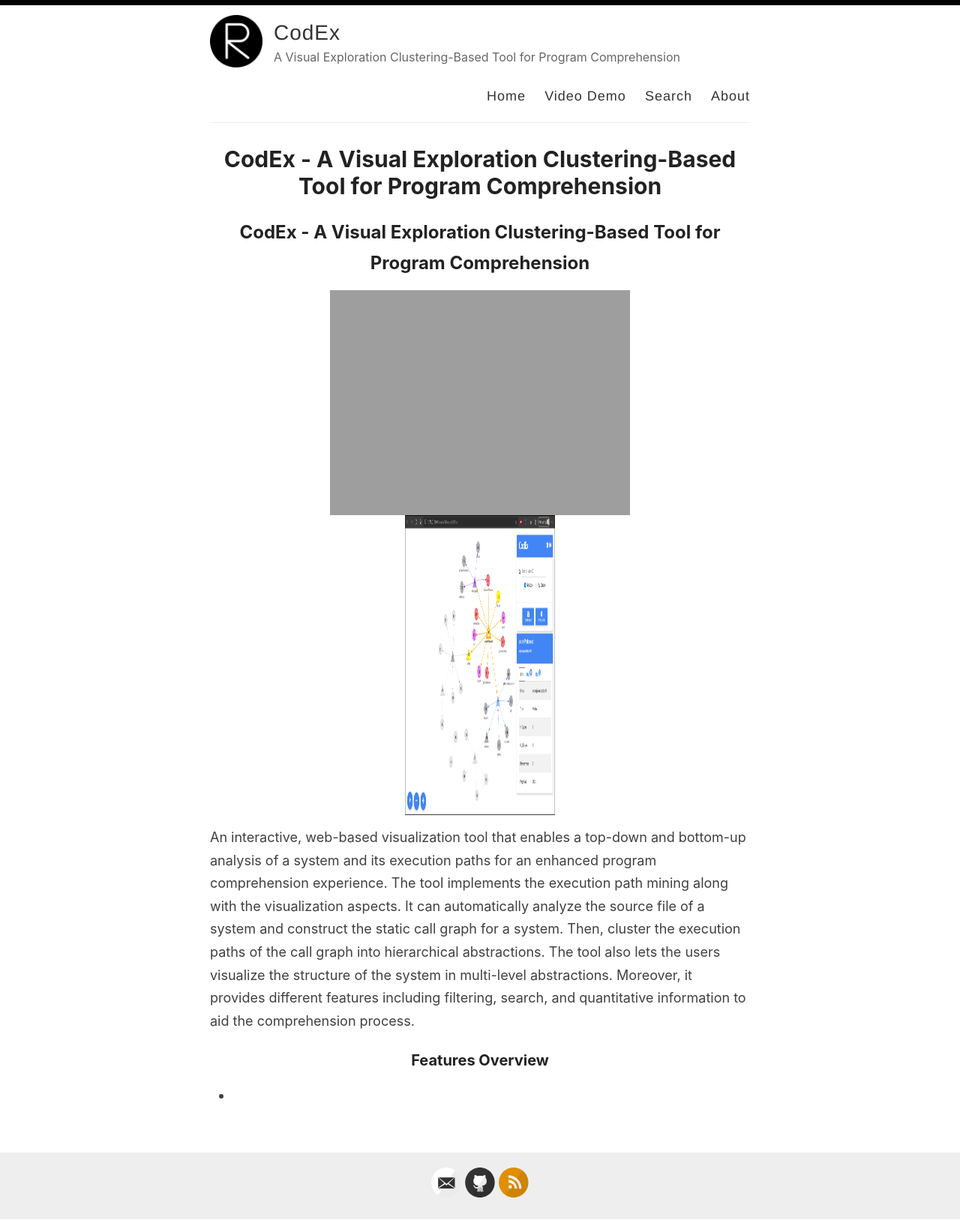
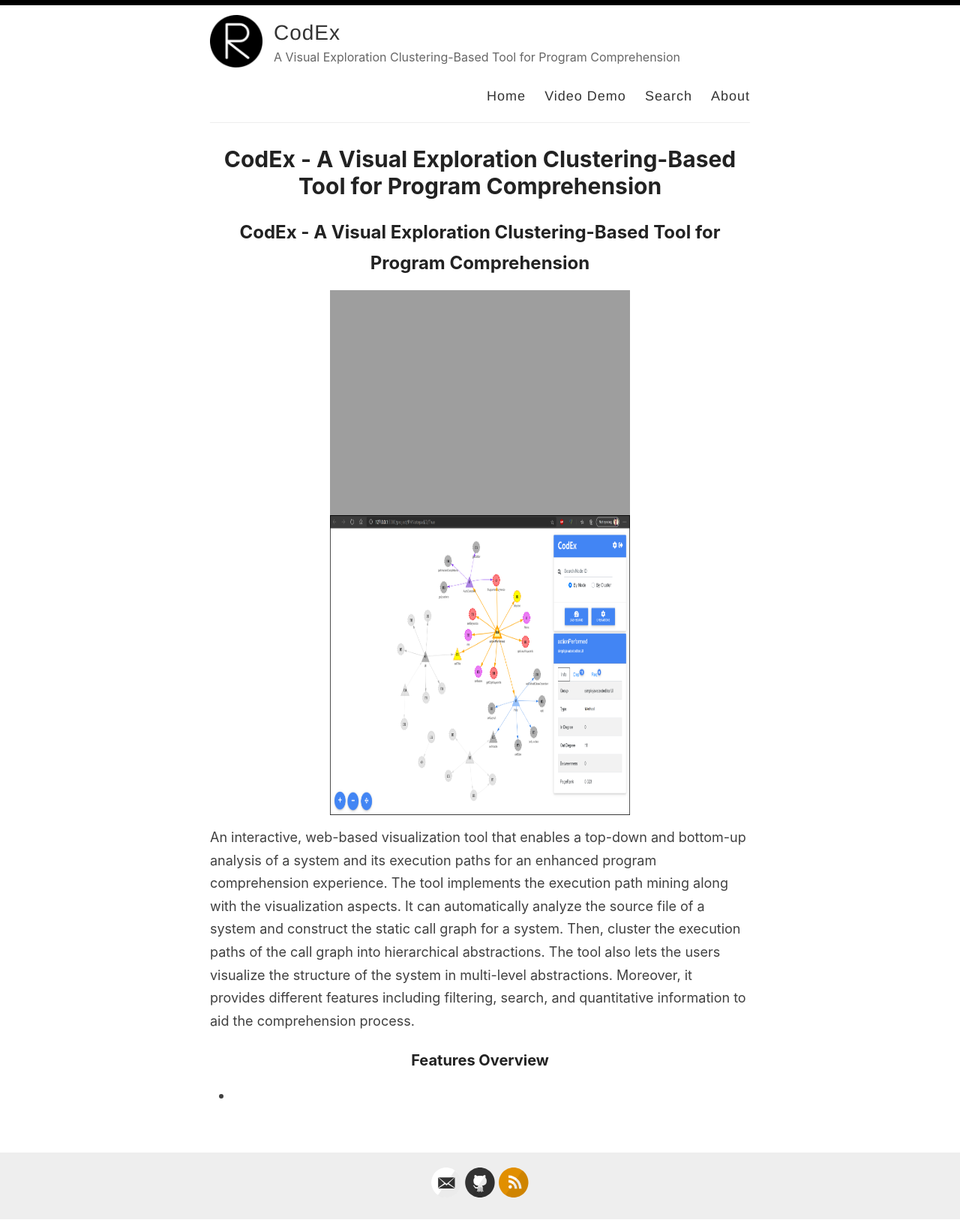
Before and after one commit to RakanAlanazi/CodEx, a Jekyll site: the page built from index.md, in a window 1280 px wide. Shown: the whole page at 75% size. Built offline with Jekyll 4.4.1, drawn with Linux system fonts in a browser that asks for light colours; our own code applies the rules of GitHub Pages for plain Markdown files; the list of posts is cut into pages by our own code.

Commit message:
Update index.md

```diff
--- a/index.md
+++ b/index.md
@@ -1,7 +1,7 @@
 ## CodEx - A Visual Exploration Clustering-Based Tool for Program Comprehension
 
 ![](/images/interface.png | width=100)
-<img src="/images/interface.png" width="200" height="400" />
+<img src="/images/interface.png" width="400" height="400" />
 
 An interactive, web-based visualization tool that enables a top-down and bottom-up analysis of a system
 and its execution paths for an enhanced program comprehension experience. The tool implements the execution path mining along with the visualization aspects.
```
